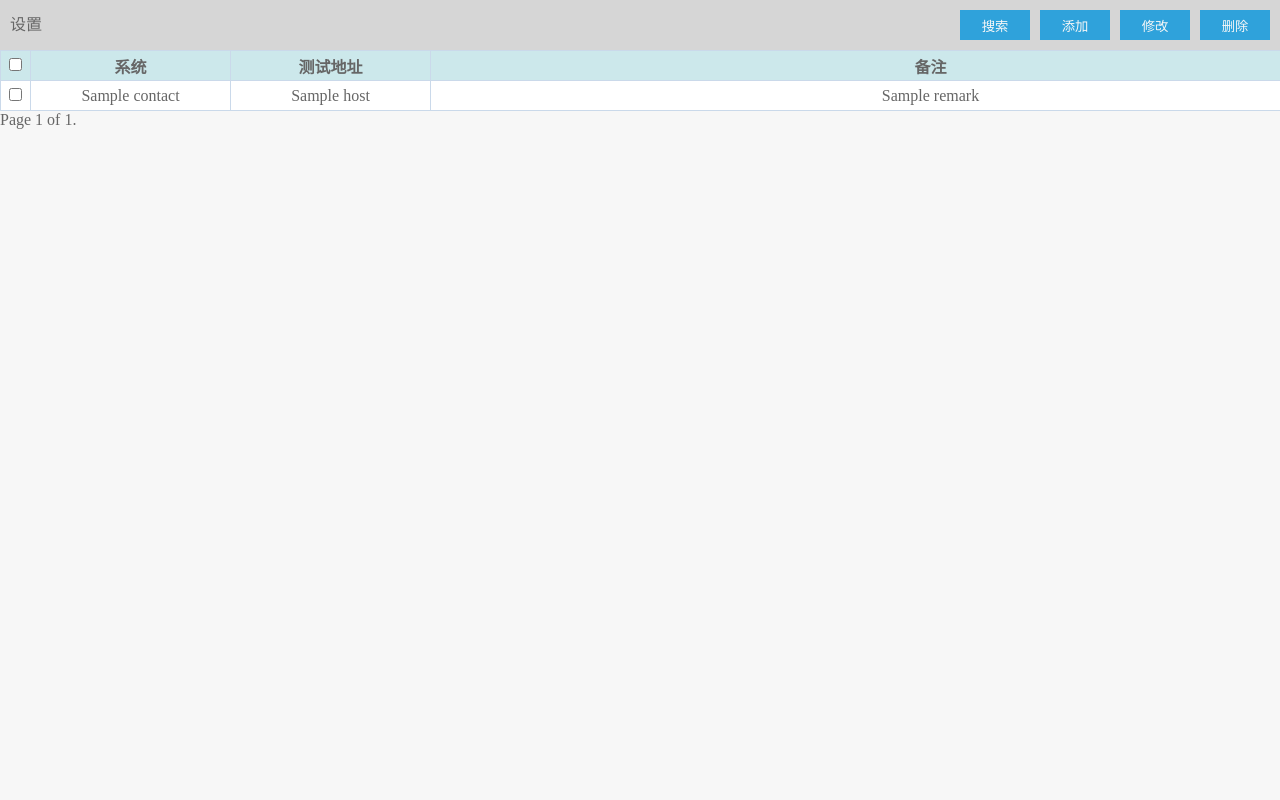
After one commit to bree017/django-p1, a Django app: template templates/interfacetest/iframe/settings.html in a window 1280 px wide. The commit adds this page. Run offline with Django 3.2, Linux system fonts and the light colour scheme; the template is opened without the code that fills it: most values are stand-ins (such as "Sample title", 1, 10 or a date in 2020); parts of the project's set-up code (start-up, migrations or seed data) failed here and were passed over; some libraries are stand-ins or nearby versions.

Commit message:
check files

```diff
--- a/WEB/urls.py
+++ b/WEB/urls.py
@@ -23,7 +23,7 @@ urlpatterns = [
     # path(r'admin/', admin.site.urls),
     url(r'^$',views.index),
     url(r'^settings/$',views.settings),
-    url(r'^settings_old/$',views.settings_old),
+    url(r'^ifmanage/$',views.ifmanage),
     url(r'^api/getdata$',views.getdata),
     url(r'^api/postdata$',views.postdata),
 ]
--- /dev/null
+++ b/static/interfacetest/iframe/settings/settings.css
@@ -0,0 +1,30 @@
+html,body{
+    height: 100%;
+    background: #f7f7f7;
+}
+body,ol,ul,h1,h2,h3,h4,h5,h6,p,th,td,dl,dd,form,fieldset,legend,input,textarea,select,pre{
+    font-family: '微软雅黑';
+    color: #666666;
+    margin: 0 auto;
+    box-sizing: border-box;
+    position: relative;
+
+}
+.topinput{
+    float:right;
+    margin-left: 10px;
+    background-color: #2fa2db;
+    color: #f7f7f7;
+    border: 2px;
+    width: 70px;
+    height: 30px;
+}
+.top{
+    background-color: #d6d6d6;
+    height: 30px;
+    padding: 10px;
+    line-height:30px;
+}
+div.table{
+    overflow: auto;
+}
--- a/static/interfacetest/iframe/table.css
+++ b/static/interfacetest/iframe/table.css
@@ -41,7 +41,39 @@ table.table tr:nth-child(even)
 table.table tr[selected="selected"]{
     background: #C7F1FF;
 }
-table.table
+/*条件筛选*/
+table.filter{
+    border-collapse: collapse;
+    margin: 0 auto;
+    text-align: right;
+    cellspacing:0px;
+    table-layout:fixed;
+    align:left;
+    overflow:auto;
+    width:100%;
+    border:1px;
+}
+table.filter td{
+    border:1px solid #cbcbcb;
+    text-align: left;
+    padding: 6px;
+    min-width: 230px;
+}
+table.filter th{
+    border:1px solid #cbcbcb;
+    height:35px;
+    background-color: #dcfff7;
+    width: 120px;
+}
+table.filter input[type="text"]{
+    width: 150px;
+    height: 26px;
+}
+table.filter select{
+    width: 150px;
+    height: 26px;
+}
+
 /*弹窗*/
 table.modal{
     border: 0px;
--- /dev/null
+++ b/templates/interfacetest/iframe/settings.html
@@ -0,0 +1,106 @@
+{% load staticfiles %}
+<!DOCTYPE html>
+<html lang="en">
+<head>
+    <meta charset="UTF-8">
+    <title>设置</title>
+    <link type="text/css" rel="styleSheet" href="{% static 'interfacetest/iframe/table.css' %}">
+    <link type="text/css" rel="styleSheet" href="{% static 'interfacetest/iframe/settings/settings.css' %}">
+    <link type="text/css" rel="styleSheet" href="{% static 'interfacetest/plugins/reveal/reveal.css' %}">
+
+    <script src="http://apps.bdimg.com/libs/jquery/2.1.4/jquery.min.js"></script>
+    <script src="{% static 'interfacetest/iframe/settings/settings.js' %}"></script>
+    <script src="{% static 'interfacetest/iframe/table.js' %}"></script>
+    <script src="{% static 'interfacetest/plugins/reveal/jquery.reveal.js' %}"></script>
+</head>
+<body>
+    <div class="top">设置
+        <input class="topinput" type="button" value="删除" id="btn_d" to-data-reveal-id="modal_d" data-animation="none">
+        <input class="topinput" type="button" value="修改" id="btn_a" to-data-reveal-id="modal_a" data-animation="none">
+        <input class="topinput" type="button" value="添加" id="btn_p" data-reveal-id="modal_p" data-animation="none">
+        <input class="topinput" type="button" value="搜索" id="btn_s">
+    </div>
+    <div class="table">
+        <table class="table">
+            <thead>
+                <tr>
+                    <th style="width:30px"><input type="checkbox" value=0></th>
+                    <th style="width:200px">系统</th>
+                    <th style="width:200px">测试地址</th>
+                    <th style="width:1000px">备注</th>
+                </tr>
+            </thead>
+            <tbody id="data">
+                {% for contact in contacts %}
+                    <tr trid={{ contact.id }}>
+                        <td ><input type="checkbox" value={{ contact.id }}></td>
+                        <td tdname="sysname">{{ contact.sysname }}</td>
+                        <td tdname="host">{{ contact.host }}</td>
+                        <td tdname="remark"><pre>{{ contact.remark  }}</pre></td>   {# 用pre标签处理换行符显示问题 #}
+                    </tr>
+                {% endfor %}
+            </tbody>
+        </table>
+    </div>
+
+    <div class="pagination">        {# 后面改善一下外观 #}
+        <span class="step-links">
+            {% if contacts.has_previous %}
+                <a href="?page={{ contacts.previous_page_number }}">previous</a>
+            {% endif %}
+
+            <span class="current">
+                Page {{ contacts.number }} of {{ contacts.paginator.num_pages }}.
+            </span>
+
+            {% if contacts.has_next %}
+                <a href="?page={{ contacts.next_page_number }}">next</a>
+
+            {% endif %}
+        </span>
+    </div>
+    {#弹窗#}
+    <div id="modal_p" class="reveal-modal" >
+        <h1 class="modal">添加</h1>
+        <table class="modal">
+            <tr><td width="100">系统：</td>
+                <td ><input type="text" id="p_sysname"></td></tr>
+            <tr><td >测试地址：</td>
+                <td ><input type="text" id="p_host"></td></tr>
+            <tr><td >备注：</td>
+                <td ><textarea id="p_remark"></textarea></td></tr>{# 换行符问题要处理#}
+        </table>
+        <div class="modal">
+        <input type="button" value="确定" >
+        <input type="button" value="取消" class="close-reveal-modal">
+        </div>
+        <a class="close-reveal-modal">&#215;</a>
+    </div>
+    <div id="modal_a" class="reveal-modal" >
+        <h1 class="modal">修改</h1>
+
+        <table class="modal">
+            <tr><td width="100">系统：</td>
+                <td ><input type="text" id="a_sysname" value="556"></td></tr>
+            <tr><td >测试地址：</td>
+                <td ><input type="text" id="a_host"></td></tr>
+            <tr><td >备注：</td>
+                <td ><textarea id="a_remark"></textarea></td></tr>
+        </table>
+        <div class="modal">
+        <input type="button" value="确定" >
+        <input type="button" value="取消" class="close-reveal-modal">
+        </div>
+        <a class="close-reveal-modal">&#215;</a>
+    </div>
+    <div id="modal_d" class="reveal-modal" >
+        <h1 class="modal">删除</h1>
+        <h4>确定删除数据？</h4>
+        <div class="modal">
+        <input type="button" value="确定" >
+        <input type="button" value="取消" class="close-reveal-modal">
+        </div>
+        <a class="close-reveal-modal">&#215;</a>
+    </div>
+</body>
+</html>
```
Also changed, not shown: apps/interfacetest/models.py (+10 -0 lines), apps/interfacetest/views.py (+14 -3 lines), static/interfacetest/plugins/reveal/reveal.css (added, +54 -0 lines), templates/interfacetest/iframe/interface_management.html (added, +81 -0 lines), templates/interfacetest/index.html (added, +37 -0 lines), static/interfacetest/iframe/interface_management/interface_management.css (renamed from static/interfacetest/iframe/settings.css), static/interfacetest/iframe/settings/settings.js (renamed from static/interfacetest/iframe/settings.js), static/interfacetest/plugins/reveal/jquery.reveal.js (added).
